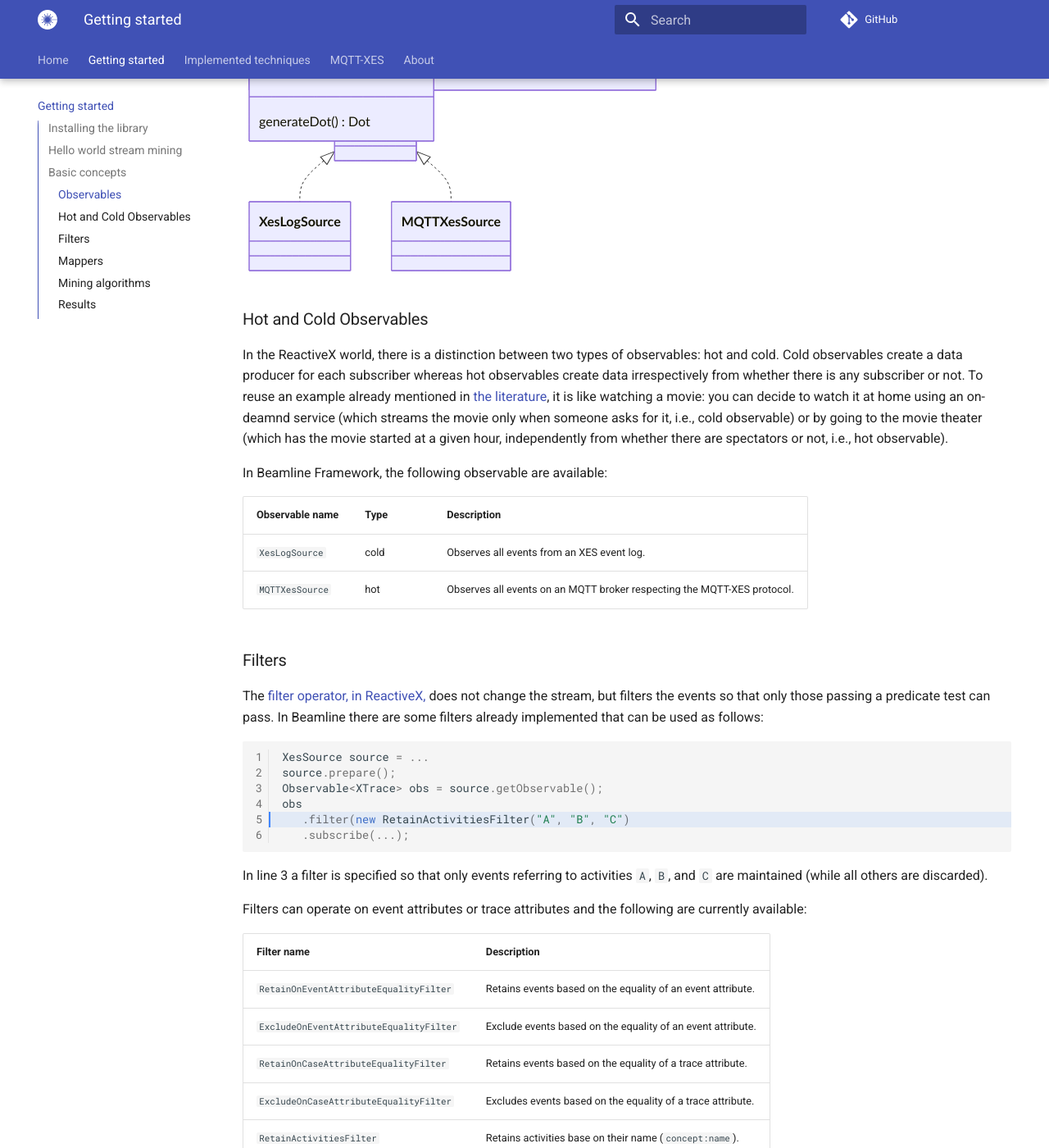
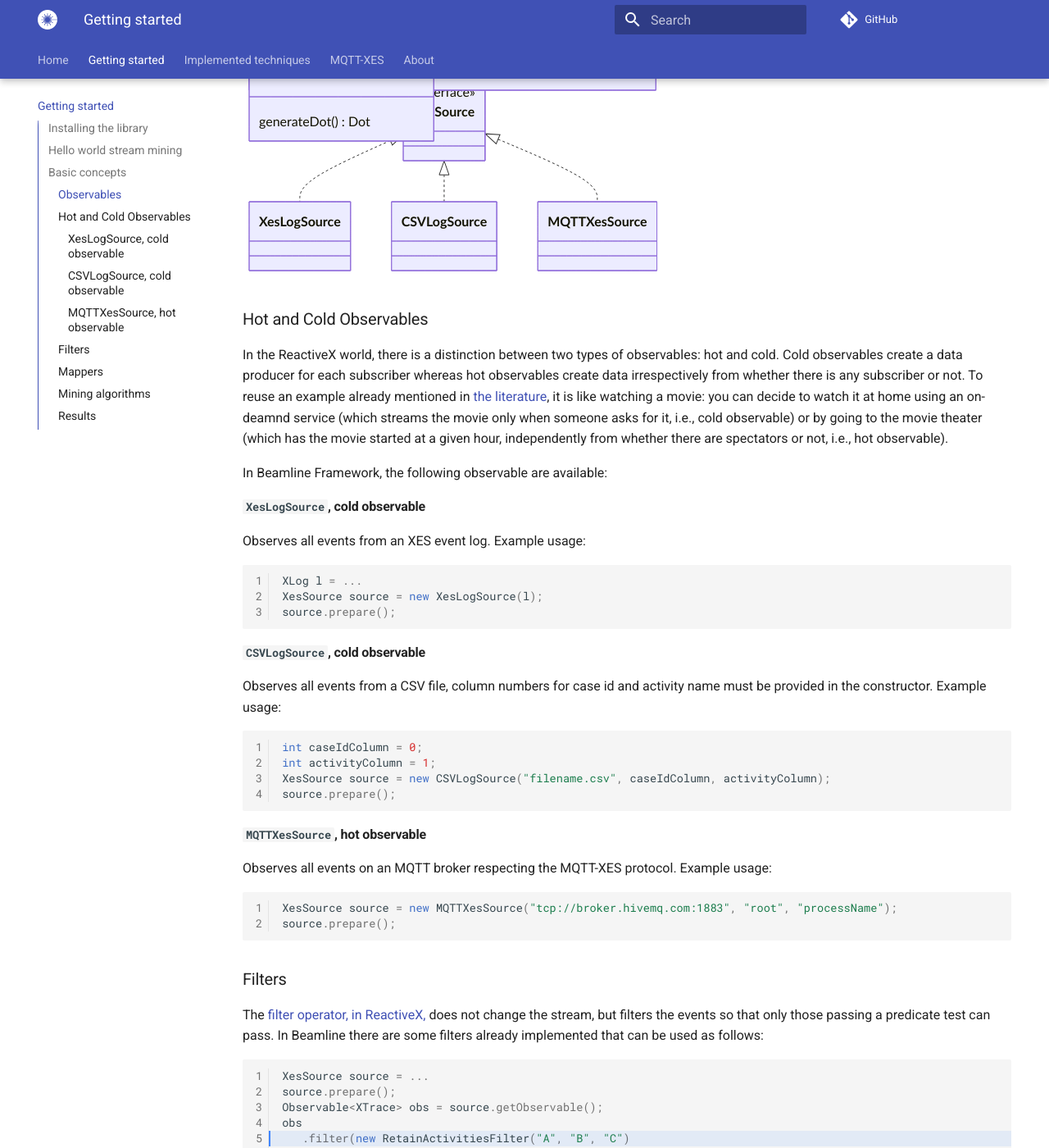
Before and after one commit to beamline/docs, an MkDocs documentation site: the page built from docs/getting-started.md, in a window 1280 px wide and 1400 px high, scrolled down 2166 px. Shown: the whole window at 82% size. Built offline with MkDocs 1.6.1 and Material for MkDocs 9.7.7, drawn with Linux system fonts in a browser that asks for light colours; comment, search, counter and statistics services are not loaded.

Commit message:
Update getting-started.md

````diff
--- a/docs/getting-started.md
+++ b/docs/getting-started.md
@@ -15,7 +15,7 @@ Then you can include the dependency to the version you are interested, for examp
 <dependency>
     <groupId>com.github.beamline</groupId>
     <artifactId>framework</artifactId>
-    <version>0.0.2</version>
+    <version>x.y.z</version>
 </dependency>
 ```
 See <https://jitpack.io/#beamline/framework> for further details (e.g., using it with Gradle).
@@ -74,6 +74,7 @@ The class diagram of the observable sources available in Beamline Framework is r
 classDiagram
 Source~T~ <|-- XesSource : &laquo;bind&raquo; T&#42889;&#42889;XTrace
 XesSource <|.. XesLogSource
+XesSource <|.. CSVLogSource
 XesSource <|.. MQTTXesSource
 Source : +getObservable() Observable~T~
 
@@ -89,10 +90,35 @@ In the ReactiveX world, there is a distinction between two types of observables:
 
 In Beamline Framework, the following observable are available:
 
-| Observable name | Type | Description |
-| --- | --- | --- |
-| `XesLogSource` | cold | Observes all events from an XES event log. |
-| `MQTTXesSource` | hot | Observes all events on an MQTT broker respecting the MQTT-XES protocol. |
+#### `XesLogSource`, cold observable
+
+Observes all events from an XES event log. Example usage:
+```java linenums="1"
+XLog l = ...
+XesSource source = new XesLogSource(l);
+source.prepare();
+```
+
+
+#### `CSVLogSource`, cold observable
+
+Observes all events from a CSV file, column numbers for case id and activity name must be provided in the constructor. Example usage:
+```java linenums="1"
+int caseIdColumn = 0;
+int activityColumn = 1;
+XesSource source = new CSVLogSource("filename.csv", caseIdColumn, activityColumn);
+source.prepare();
+```
+
+
+#### `MQTTXesSource`, hot observable
+
+Observes all events on an MQTT broker respecting the MQTT-XES protocol. Example usage:
+```java linenums="1"
+XesSource source = new MQTTXesSource("tcp://broker.hivemq.com:1883", "root", "processName");
+source.prepare();
+```
+
 
 
 
````
